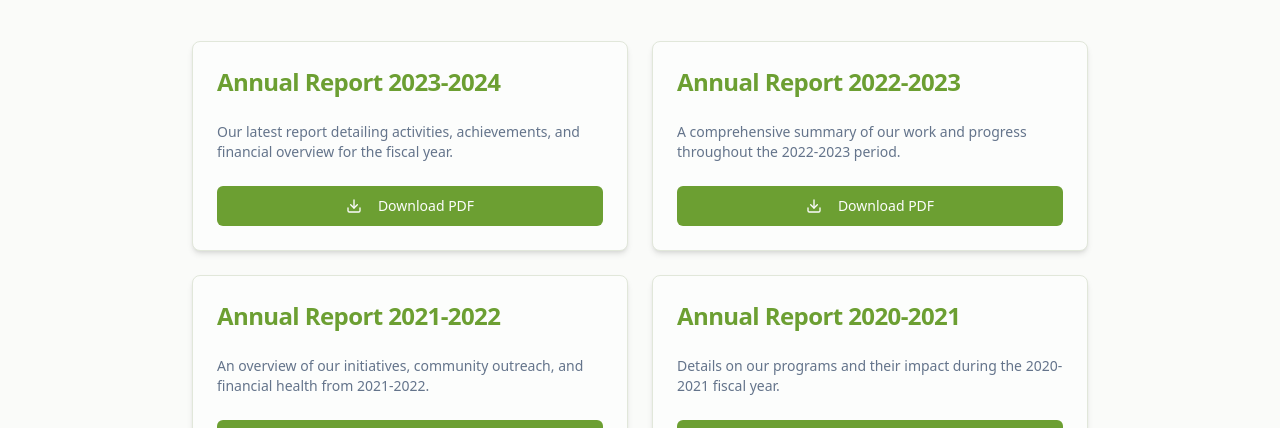
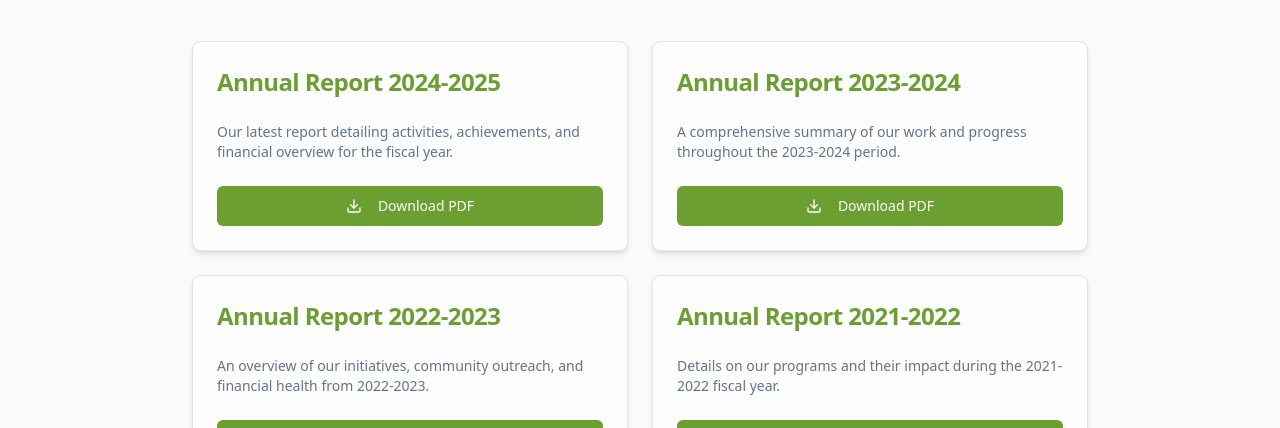
Before and after one commit to tanishpoddar/Concern-Website, a Next.js app: page /annual-reports in a window 1280 px wide. Shown: the part 524-952 px from the top of the page. Built offline with nearby package versions, Linux system fonts and the light colour scheme.

Commit message:
changed-code-files

```diff
--- a/src/app/annual-reports/page.tsx
+++ b/src/app/annual-reports/page.tsx
@@ -10,23 +10,23 @@ export const metadata: Metadata = {
 
 const reports = [
   {
-    year: '2023-2024',
+    year: '2024-2025',
     description: 'Our latest report detailing activities, achievements, and financial overview for the fiscal year.',
     fileUrl: '#',
   },
   {
-    year: '2022-2023',
-    description: 'A comprehensive summary of our work and progress throughout the 2022-2023 period.',
+    year: '2023-2024',
+    description: 'A comprehensive summary of our work and progress throughout the 2023-2024 period.',
     fileUrl: '#',
   },
   {
-    year: '2021-2022',
-    description: 'An overview of our initiatives, community outreach, and financial health from 2021-2022.',
+    year: '2022-2023',
+    description: 'An overview of our initiatives, community outreach, and financial health from 2022-2023.',
     fileUrl: '#',
   },
     {
-    year: '2020-2021',
-    description: 'Details on our programs and their impact during the 2020-2021 fiscal year.',
+    year: '2021-2022',
+    description: 'Details on our programs and their impact during the 2021-2022 fiscal year.',
     fileUrl: '#',
   },
 ];
```
